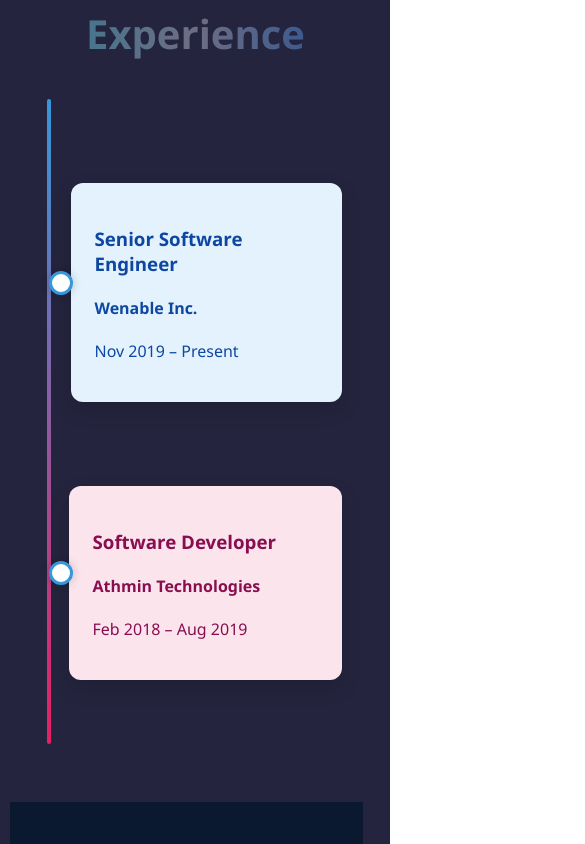
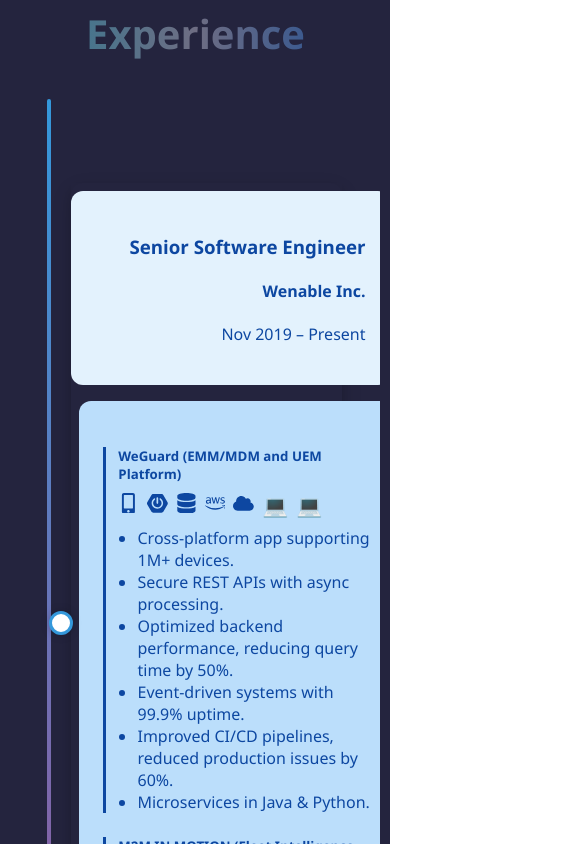
Before and after one commit to santhosh4padige/my-portfolio, a React (Create React App) app: page / in a window 390 px wide. Shown: the part 1880-2724 px from the top of the page, 585 px wide, since content can reach past the window. Built offline with nearby package versions, Linux system fonts and the light colour scheme.

Commit message:
Attached required meta data

```diff
--- a/public/index.html
+++ b/public/index.html
@@ -1,13 +1,16 @@
 <!DOCTYPE html>
 <html lang="en">
+
 <head>
   <meta charset="utf-8" />
   <meta name="viewport" content="width=device-width, initial-scale=1" />
   <link rel="icon" type="image/png" href="icon.png" />
   <title>Santhosh Kumar Padige</title>
 </head>
+
 <body>
   <noscript>You need to enable JavaScript to run this app.</noscript>
-    <div id="root"></div>
+  <div id="root" style="    overflow: hidden;"></div>
 </body>
+
 </html>
--- a/src/components/About.js
+++ b/src/components/About.js
@@ -19,10 +19,10 @@
   ];
 
   const icons = [
-    { icon: <FaLinkedin />, href: "https://www.linkedin.com/in/your-profile", tooltip: "LinkedIn" },
-    { icon: <FaEnvelope />, href: "mailto:your.email@example.com", tooltip: "Email" },
-    { icon: <FaFilePdf />, href: "/resume.pdf", download: true, tooltip: "Download Resume" },
-    { icon: <FaFileAlt />, href: "/coverletter.pdf", download: true, tooltip: "Download Cover Letter" },
+    { icon: <FaLinkedin />, href: "https://www.linkedin.com/in/santhosh-kumar-padige/", tooltip: "LinkedIn" },
+    { icon: <FaEnvelope />, href: "mailto:santhosh4pdaige@gmail.com", tooltip: "Email" },
+    { icon: <FaFilePdf />, href: "https://docs.google.com/document/d/1k57cfjy19jhg6f83ciX9IBrN2TPRL2F2/edit?usp=sharing&ouid=100865608109290630063&rtpof=true&sd=true", download: true, tooltip: "Download Resume" },
+    { icon: <FaFileAlt />, href: "https://drive.google.com/file/d/1J6sDzlP_xbDDkavGqJeDqqZdHF-b_MCU/view?usp=sharing", download: true, tooltip: "Download Cover Letter" },
   ];
 
   return (
@@ -71,8 +71,8 @@
                   key={i}
                   href={item.href}
                   download={item.download || false}
-                  target={item.href.startsWith("http") ? "_blank" : undefined}
-                  rel={item.href.startsWith("http") ? "noopener noreferrer" : undefined}
+                  target={item.href.startsWith("https") ? "_blank" : undefined}
+                  rel={item.href.startsWith("https") ? "noopener noreferrer" : undefined}
                   className="tooltip"
                   data-tooltip={item.tooltip}
                 >
--- a/src/components/Experience.css
+++ b/src/components/Experience.css
@@ -187,6 +187,7 @@
 }
 
 /* Mobile */
+/* --- Small screens: stack cards on right side --- */
 @media (max-width: 768px) {
 
   .timeline-item,
@@ -199,6 +200,15 @@
     padding-right: 20px;
   }
 
+  .timeline-item.left .card-front {
+    text-align: right;
+  }
+
+  .timeline-item.right .card-back {
+    margin-left: -4px;
+  }
+
+  /* Dot position */
   .timeline-dot {
     left: 20px !important;
     transform: translateY(-50%) !important;
@@ -208,13 +218,29 @@
     left: 20px;
   }
 
-  .timeline-item.left .card-front,
-  .timeline-item.left .card-back {
-    text-align: left;
-    margin-left: 0;
+  /* Stack front and back vertically */
+  .card-inner {
+    transform: none !important;
+    display: flex;
+    flex-direction: column;
   }
 
-  .timeline-item.right .job-card {
-    margin-left: 0;
+  .card-front,
+  .card-back {
+    position: static !important;
+    transform: none !important;
+    width: 100% !important;
+    margin: 0.5rem 0;
+    backface-visibility: visible !important;
+  }
+
+  /* Optional: spacing between timeline items */
+  .timeline-item {
+    margin-bottom: 2rem;
+  }
+
+  /* Optional: card shadows */
+  .job-card {
+    box-shadow: 0 4px 12px rgba(0, 0, 0, 0.1);
   }
 }
```
Lines whose indentation alone changed are shown as unchanged.
